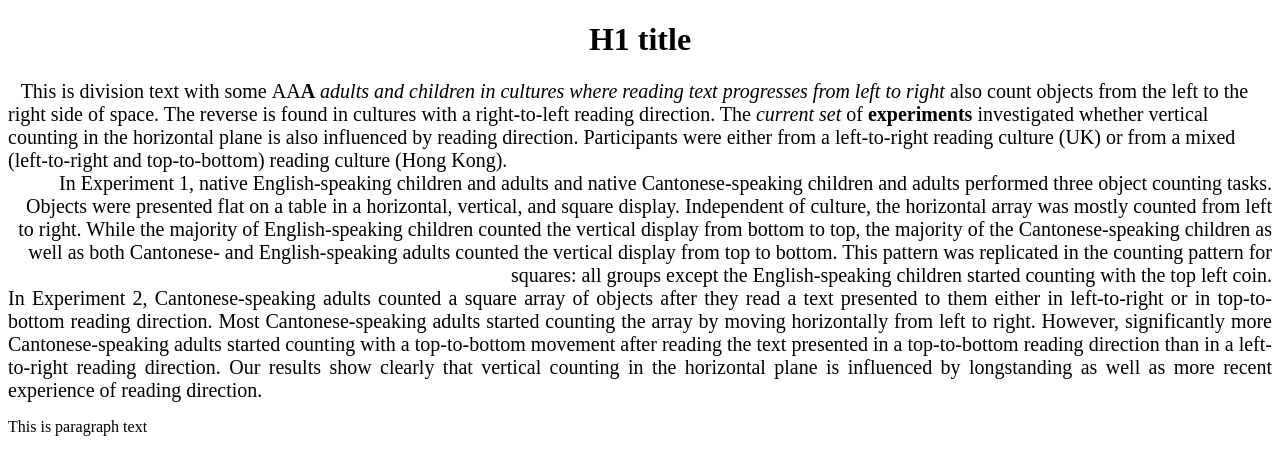
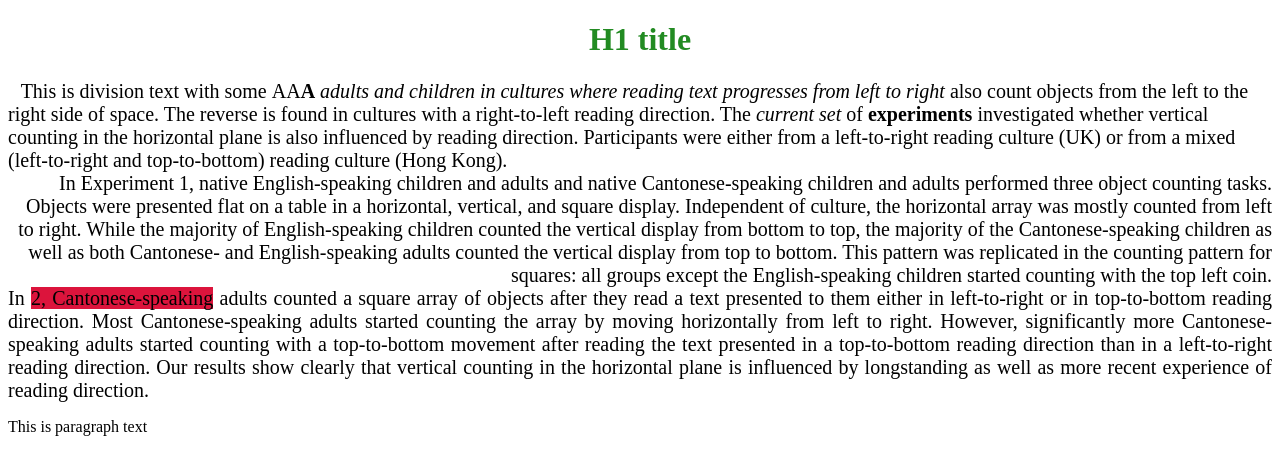
Before and after one commit to bbelovic/web-design-playground, a plain HTML site: page index.html in a window 1280 px wide. Drawn offline with Linux system fonts and the light colour scheme.

```diff
--- a/index.html
+++ b/index.html
@@ -9,6 +9,7 @@
                 font-size: 20px;
             }
             h1 {
+                color: forestgreen;
                 text-align: center;
             }
 
@@ -26,7 +27,7 @@
             While the majority of English-speaking children counted the vertical display from bottom to top, the majority of the Cantonese-speaking children as well as both
             Cantonese- and English-speaking adults counted the vertical display from top to bottom. This pattern was replicated in the counting pattern for squares:
             all groups except the English-speaking children started counting with the top left coin.</div>
-            <div style="text-align: justify;">In Experiment 2, Cantonese-speaking adults counted a square array of
+            <div style="text-align: justify;">In <span style="background-color: crimson;">2, Cantonese-speaking</span> adults counted a square array of
             objects after they read a text presented to them either in left-to-right or in top-to-bottom reading direction. Most Cantonese-speaking adults started counting the
             array by moving horizontally from left to right. However, significantly more Cantonese-speaking adults started counting with a top-to-bottom movement after reading the
             text presented in a top-to-bottom reading direction than in a left-to-right reading direction.
```
